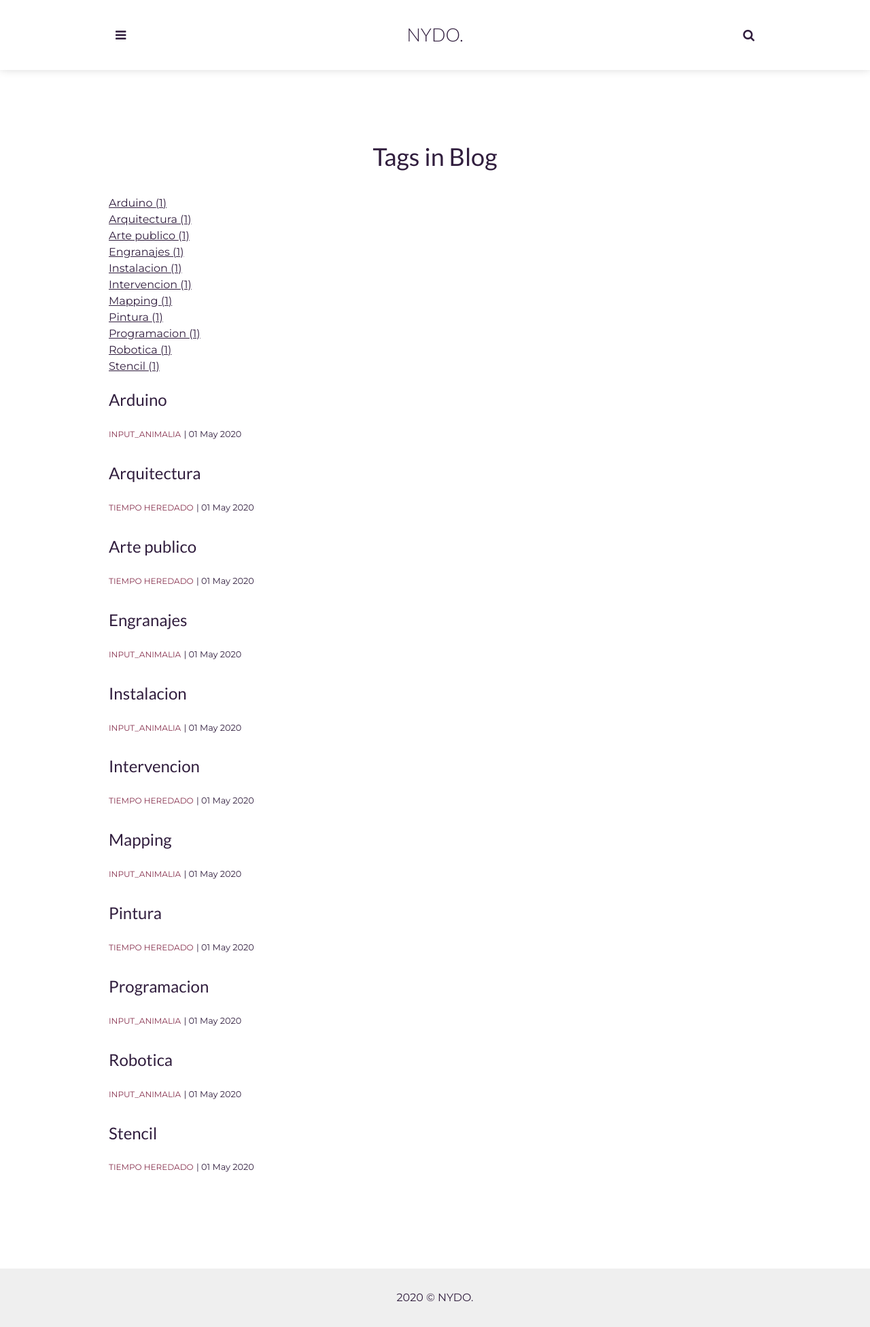
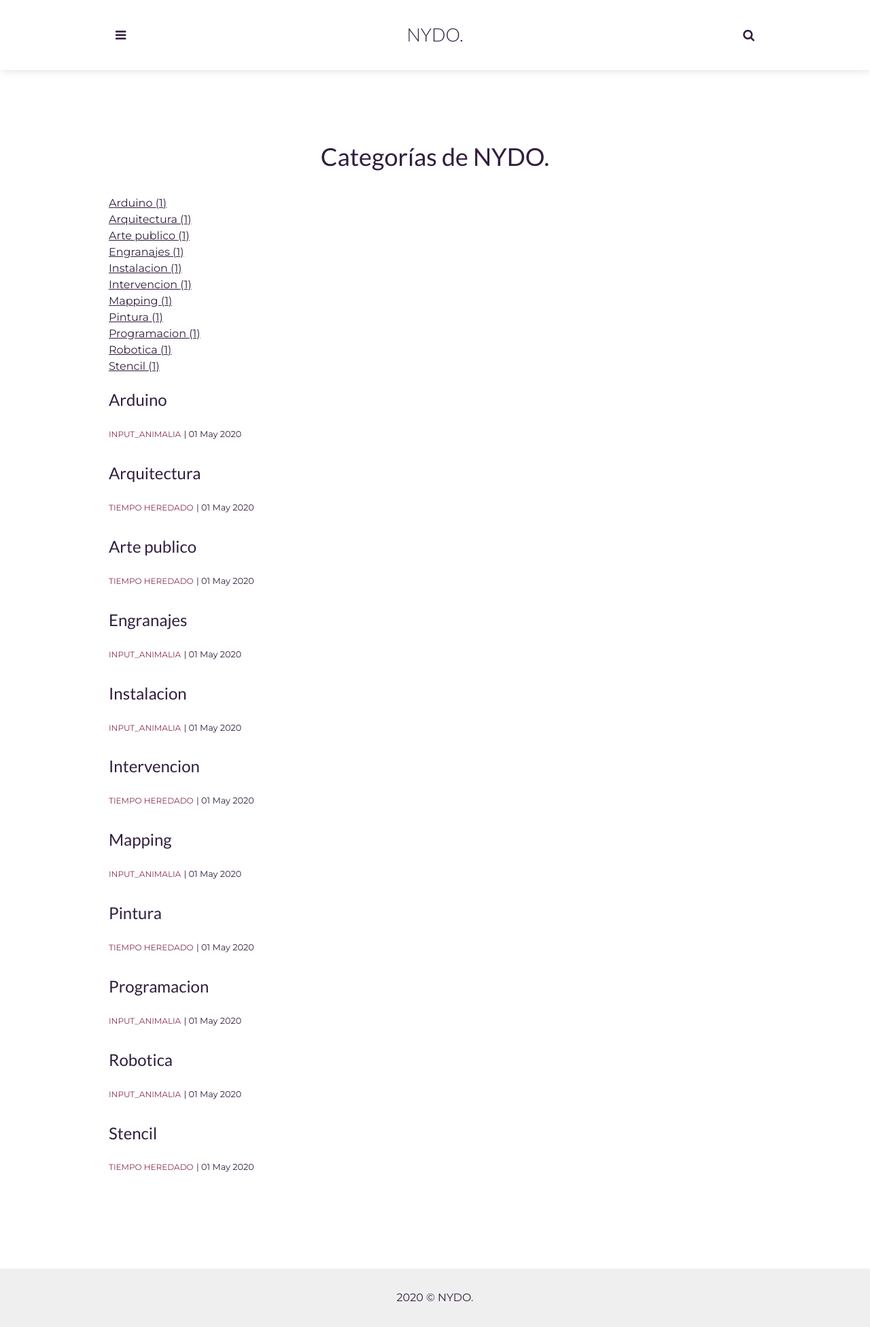
Before and after one commit to nydo/nydo.github.io, a Jekyll site: the page built from _pages/tags.html, in a window 1280 px wide. Shown: the whole page at 68% size. Built offline with Jekyll 4.4.1, drawn with Linux system fonts in a browser that asks for light colours.

Commit message:
Add files via upload

```diff
--- a/_pages/tags.html
+++ b/_pages/tags.html
@@ -7,7 +7,7 @@ permalink: /tags/
 {% assign tag_words = site_tags | split:',' | sort %}
 
 <section class="blog-tags">
-  <h1>Tags in Blog</h1>
+  <h1>Categorías de NYDO.</h1>
   <ul class="tags">
 <!--  cycles through tag list and creates header row of all tags used in site with accompanying per-tag counts...-->
   {% for item in (0..site.tags.size) %}{% unless forloop.last %}
```
